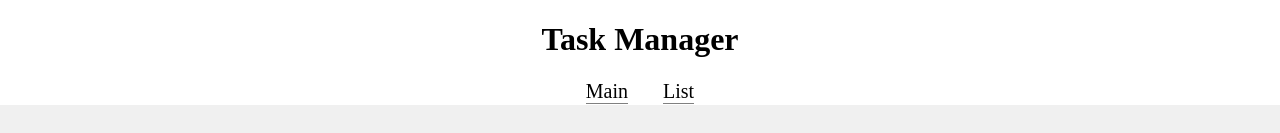
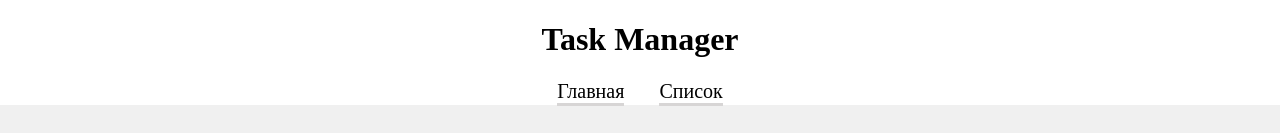
Before and after one commit to MariyaBBB/task-manager, a Vue app: page /list in a window 1280 px wide. Shown: the top 133 px of the page. Built offline with nearby package versions, Linux system fonts and the light colour scheme.

Commit message:
Исправила меню

```diff
--- a/src/components/MyMenu.vue
+++ b/src/components/MyMenu.vue
@@ -2,10 +2,12 @@
     <div id="menu">
        <ul>
             <li
-                v-for="(menu, index) in menuData"
-                :key="index"
-                @click="$router.push({name: menu})">
-                 {{ menu }}
+                @click="$router.push({name: 'Main'})">
+                 Главная
+            </li>
+            <li
+                @click="$router.push({name: 'List'})">
+                 Список
             </li>
        </ul>
 
@@ -14,13 +16,12 @@
 
 <script>
 
-
+console.log(window.location.pathname);
 export default ({
     name: "MyMenu",
 
     data() {
         return {
-            menuData: ['Main', 'List']
         }
     },
 
@@ -45,6 +46,6 @@ export default ({
     ul li {
         cursor: pointer;
         list-style-type: none;
-        border-bottom: 1px solid gray;
+        border-bottom: 3px solid #d7d5d5;
     }
 </style>
```
